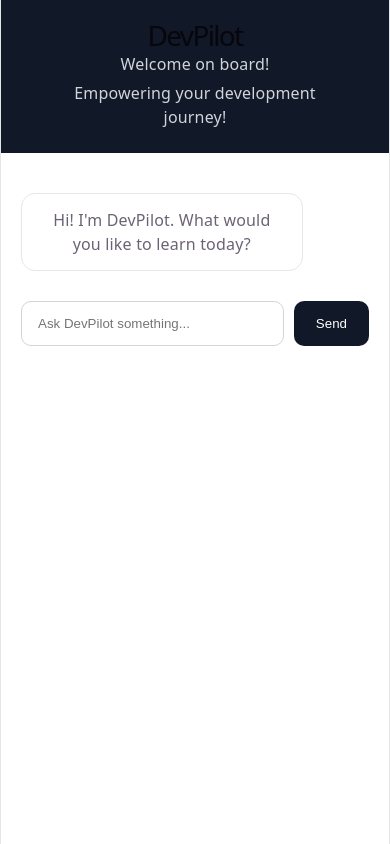
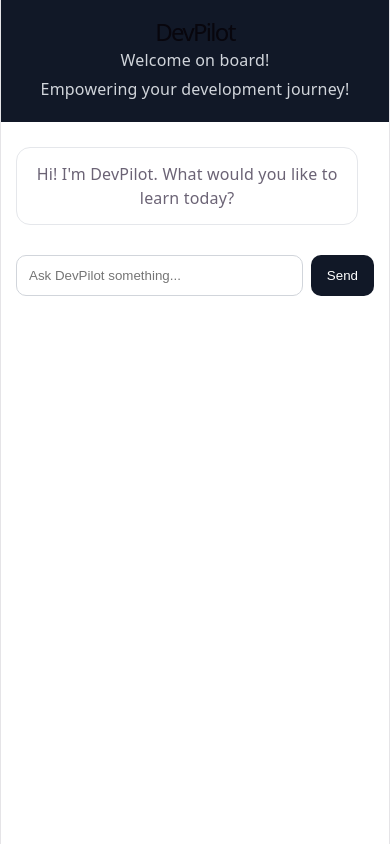
Before and after one commit to TSOLER89/devpilot, a React (Vite) app: page / in a window 390 px wide. Built offline with nearby package versions, Linux system fonts and the light colour scheme.

Commit message:
Add responsive styles for smaller screens in App.css

```diff
--- a/src/App.css
+++ b/src/App.css
@@ -78,3 +78,36 @@
 .chat-input button:hover {
   opacity: 0.9;
 }
+
+
+/* Responsive styles for smaller screens */
+@media (max-width: 768px) {
+  .header {
+    padding: 20px;
+  }
+
+  .header h1 {
+    font-size: 24px;
+  }
+
+  .chat-container {
+    margin: 25px auto;
+    padding: 0 15px;
+  }
+
+  .message {
+    max-width: 85%;
+  }
+
+  .chat-input {
+    gap: 8px;
+  }
+
+  .chat-input input {
+    padding: 12px;
+  }
+
+  .chat-input button {
+    padding: 12px 16px;
+  }
+}
```
